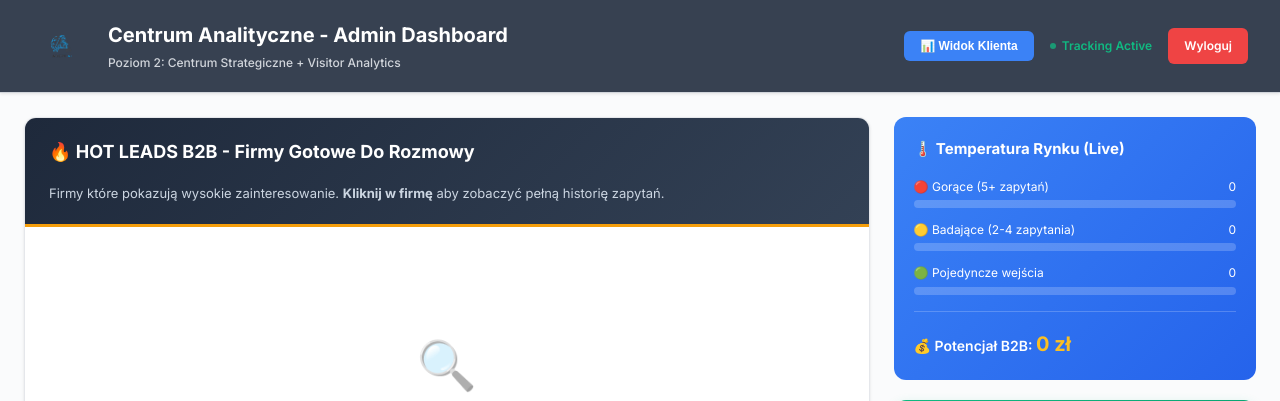
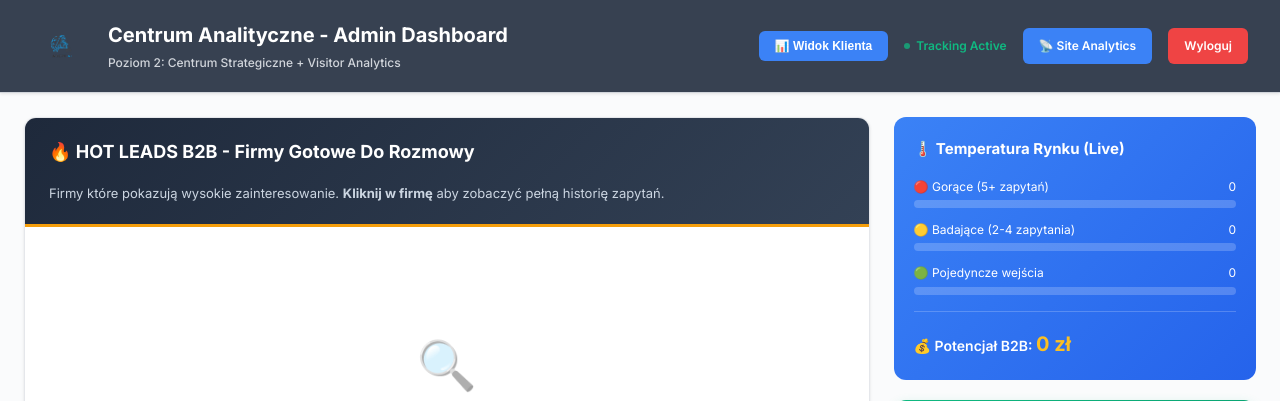
Before and after one commit to lukiikebukuro/forteca_finalna, a Flask app: template templates/admin-dashboard.html in a window 1280 px wide. Shown: the top 401 px of the page. Run offline with Flask 3, Linux system fonts and the light colour scheme; the template is opened without the code that fills it, so the values that code supplies are empty; parts of the project's set-up code (start-up, migrations or seed data) failed here and were passed over; some libraries are stand-ins or nearby versions.

Commit message:
feat: przycisk Site Analytics w headerze P2

```diff
--- a/templates/admin-dashboard.html
+++ b/templates/admin-dashboard.html
@@ -1048,6 +1048,7 @@
                     <div class="status-dot"></div>
                     Tracking Active
                 </div>
+                <a href="/site-analytics" class="client-view-btn">📡 Site Analytics</a>
                 <a href="{{ url_for('pages.logout') }}" class="logout-btn">Wyloguj</a>
             </div>
         </div>
```
